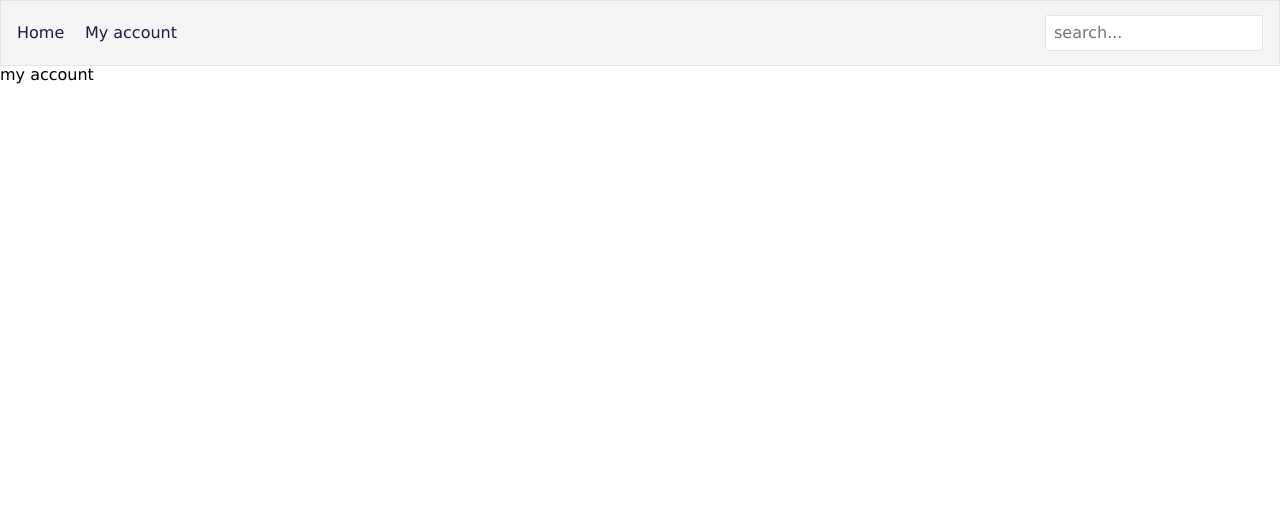
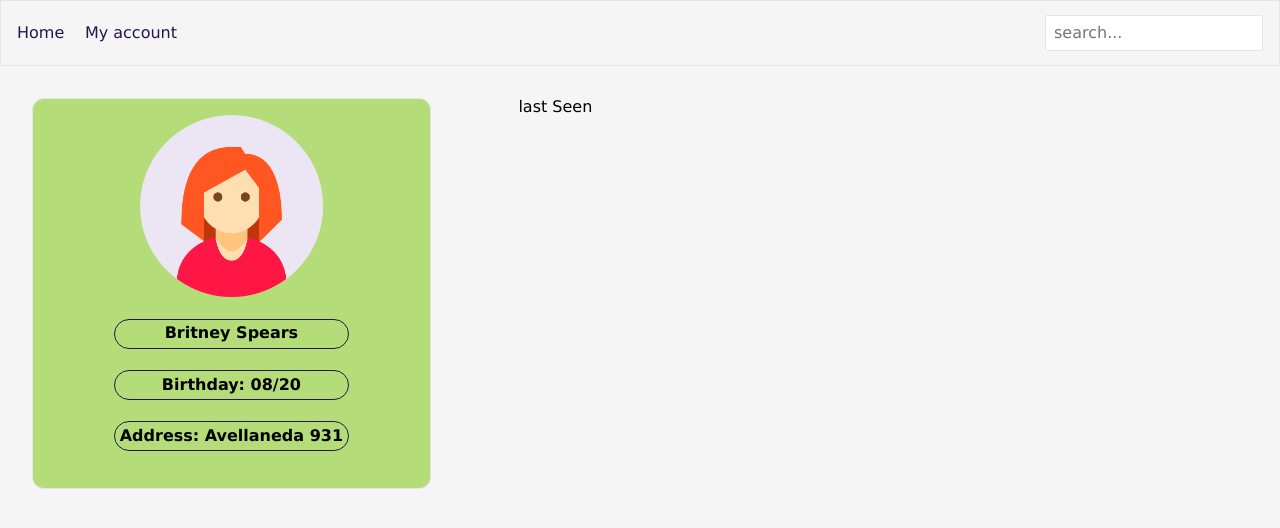
Before and after one commit to macamonper/book-library-ch, a React (Create React App) app: page /my-account in a window 1280 px wide. Shown: the top 528 px of the page. Built offline with nearby package versions, Linux system fonts and the light colour scheme.

Commit message:
sidebar created

```diff
--- a/src/App.js
+++ b/src/App.js
@@ -2,7 +2,7 @@ import React from "react";
 import { BrowserRouter, Route, Routes } from "react-router-dom";
 import NavBar from "./components/header/NavBar";
 import Home from "./components/Home";
-import MyAccount from "./components/MyAccount";
+import MyAccount from "./components/my-account-panel/MyAccount";
 import Search from "./components/Search";
 
 function App() {
--- a/src/components/MyAccount.js
+++ /dev/null
@@ -1,9 +0,0 @@
-import React from "react";
-
-const MyAccount = () => {
-    return (
-        <div>my account</div>
-    )
-}
-
-export default MyAccount;
--- /dev/null
+++ b/src/components/cards/SideBarCard.js
@@ -0,0 +1,17 @@
+import user from '../../images/user.png'
+const SideBarCard = () => {
+    return (
+        <div className='sideBarCard'>
+
+            <img src={user}></img>
+            <div>
+                <h4>Britney Spears</h4>
+                <h4>Birthday: 08/20</h4>
+                <h4>Address: Avellaneda 931</h4>
+
+            </div>
+        </div>
+    )
+}
+
+export default SideBarCard;
--- /dev/null
+++ b/src/components/my-account-panel/Favorites.js
@@ -0,0 +1,8 @@
+
+const Favorites = () => {
+    return (
+
+        <div></div>
+    )
+}
+export default Favorites
--- /dev/null
+++ b/src/components/my-account-panel/LastSeen.js
@@ -0,0 +1,7 @@
+const LastSeen = () => {
+    return (
+
+        <div>last Seen</div>
+    )
+};
+export default LastSeen;
--- /dev/null
+++ b/src/components/my-account-panel/MyAccount.js
@@ -0,0 +1,21 @@
+import React from "react";
+import Favorites from './Favorites';
+import LastSeen from './LastSeen';
+import SideBar from "./SideBar";
+
+const MyAccount = () => {
+    return (
+        <div className="myAccountPanel">
+            <SideBar></SideBar>
+            <div className="userActivity">
+                <Favorites></Favorites>
+                <LastSeen></LastSeen>
+            </div>
+       </div>
+
+
+
+    )
+}
+
+export default MyAccount;
--- /dev/null
+++ b/src/components/my-account-panel/SideBar.js
@@ -0,0 +1,10 @@
+import SideBarCard from '../cards/SideBarCard'
+const SideBar = () => {
+    return (
+
+        <div className="sideBar">
+            <SideBarCard></SideBarCard>
+        </div>
+    )
+};
+export default SideBar
--- /dev/null
+++ b/src/styles/_myAccount.scss
@@ -0,0 +1,42 @@
+@use "_variables.scss";
+
+.myAccountPanel {
+  @include row;
+  justify-content: space-between;
+  background-color: variables.$background-color;
+  height: 80vh;
+  padding: 2em;
+
+  .sideBar {
+    width: 30%;
+  }
+  .userActivity {
+    width: 60%;
+  }
+}
+
+.sideBarCard {
+width: 100%;
+  display: flex;
+  flex-direction: column;
+  align-items: center;
+  justify-content: space-around;
+  border: 1.5px solid variables.$border-color;
+  border-radius: 3%;
+  background-color: variables.$primary-color;
+  padding: 1em;
+
+  img {
+  width: 50%;
+  }
+
+  div{
+    text-align: center;
+
+    h4{
+  border: 0.5px solid variables.$secondary-color;
+  border-radius: 25px;
+  padding:0.3em;
+    }
+  }
+}
--- a/src/styles/_style.scss
+++ b/src/styles/_style.scss
@@ -3,4 +3,5 @@
 @import "_navBar.scss";
 @import "_card.scss";
 @import "_home.scss";
-@import "_searchPanel";
+@import "_searchPanel.scss";
+@import '_myAccount.scss'
```
Also changed, not shown: src/images/user.png (added).
